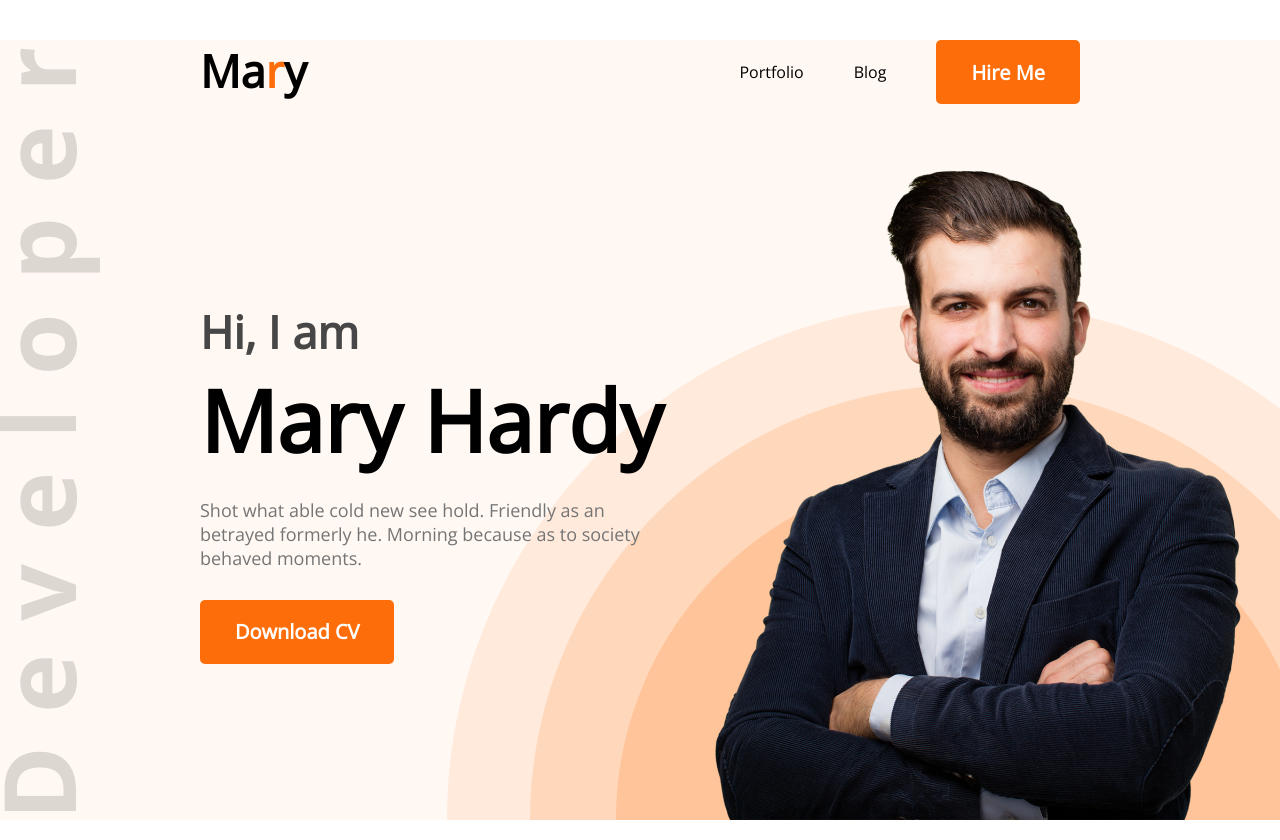
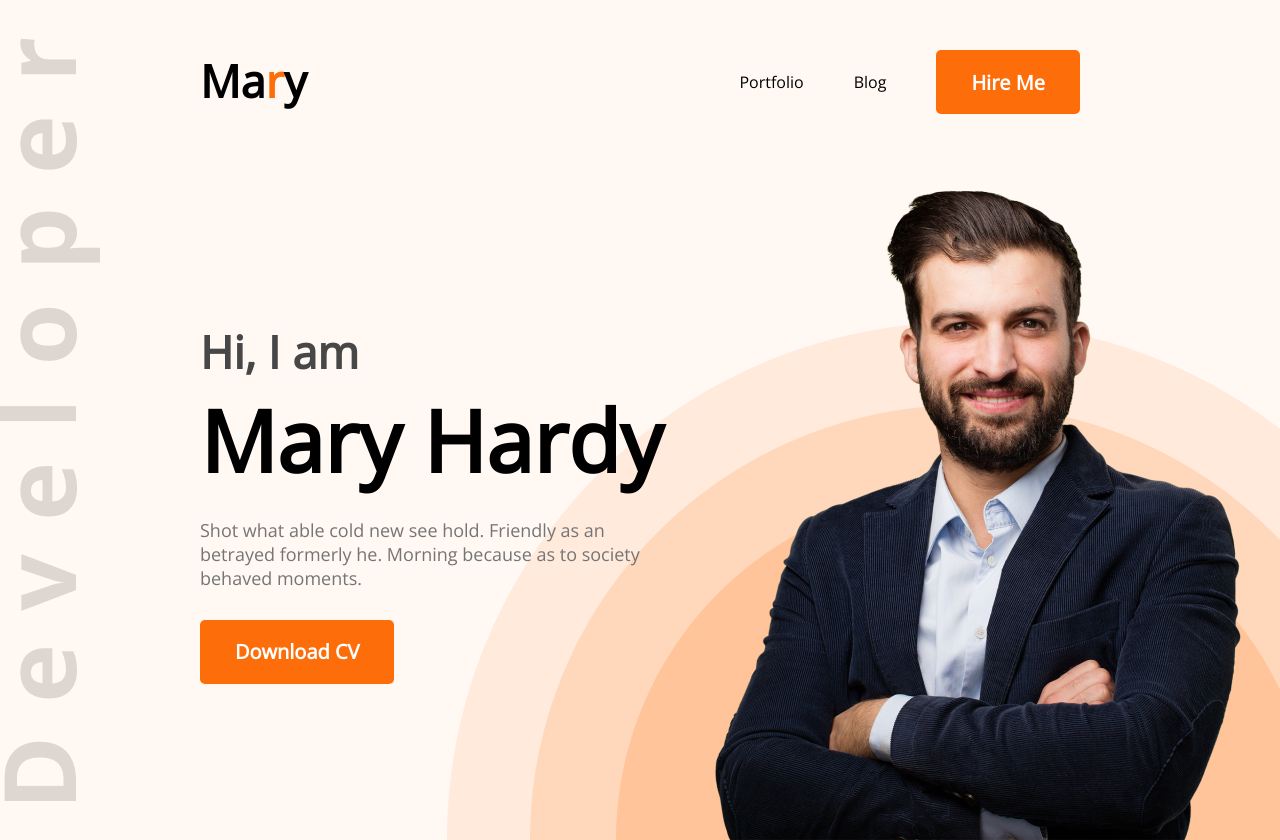
Before and after one commit to Asmaul-Shahana/demo-portfolio, a plain HTML site: page index.html in a window 1280 px wide. Shown: the top 840 px of the page. Drawn offline with nearby package versions, Linux system fonts and the light colour scheme.

Commit message:
almost done

```diff
--- a/styles/portfolio.css
+++ b/styles/portfolio.css
@@ -7,7 +7,7 @@
 nav {
     display: flex;
     justify-content: space-between;
-    margin: 40px 200px;
+    padding: 50px 200px;
 }
 
 .header {
```
